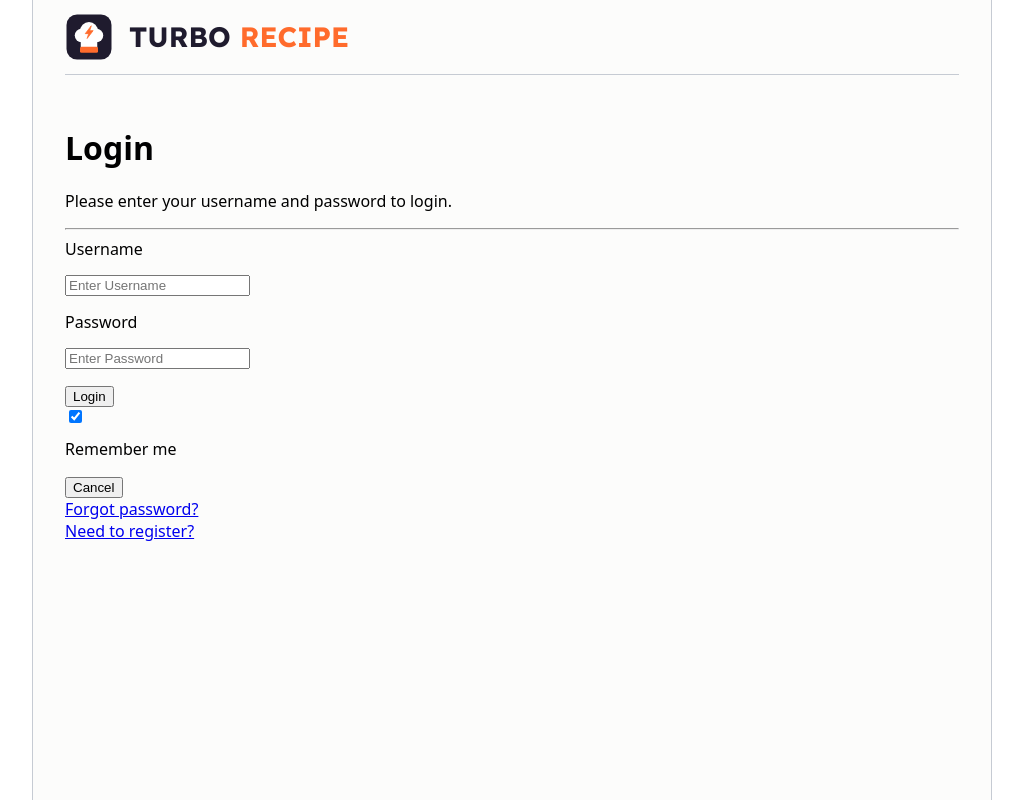
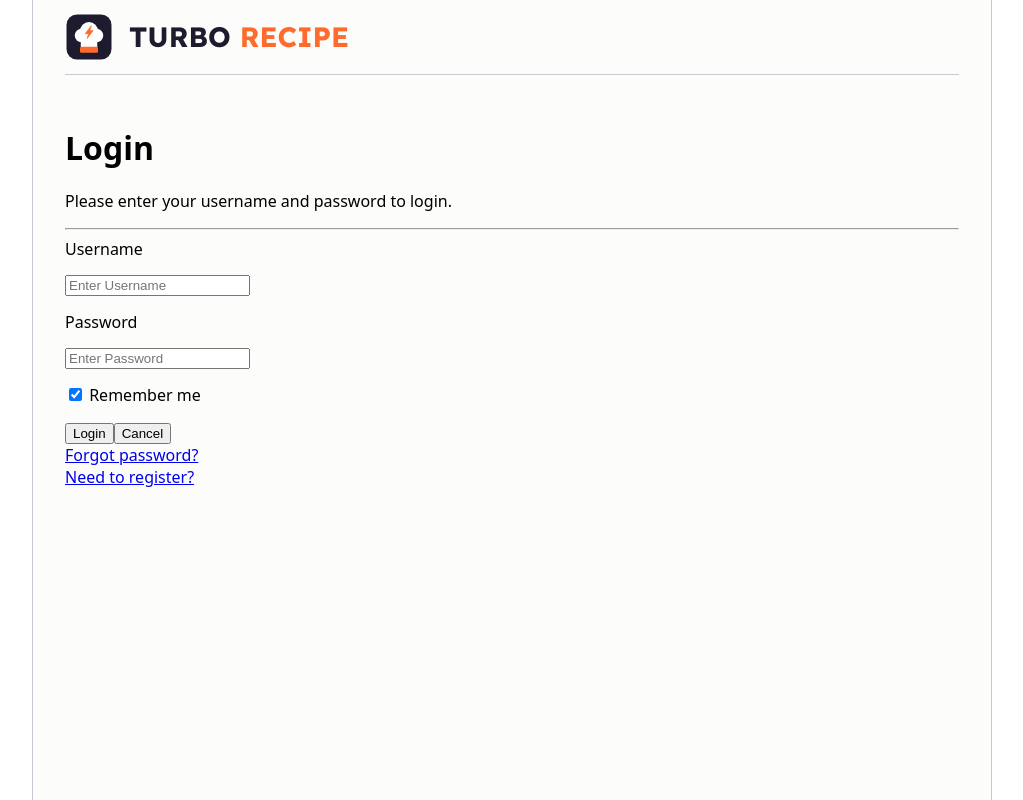
Before and after one commit to ArmandoCtrs/Turbo-Recipe, a React (Vite) app in the folder client/: page /login in a window 1280 px wide. Shown: the whole page, without its empty margins (128-1151 px from the left). Built offline with nearby package versions, Linux system fonts and the light colour scheme; no server answers.

Commit message:
Further updates to Login.jsx and App.csss to improve login page's styling.

```diff
--- a/client/src/App.css
+++ b/client/src/App.css
@@ -186,10 +186,11 @@ header * {
     border-radius: 4px;
 }
 
-input,
+input[type="password"],
+input[type="text"],
 label,
 textarea,
 select {
   display: block;
-  margin-bottom: 15px; /* Optional: Adds vertical spacing between fields */
+  margin-bottom: 15px
 }
--- a/client/src/pages/Login.jsx
+++ b/client/src/pages/Login.jsx
@@ -58,16 +58,17 @@ export function Login() {
                 <label htmlFor="password">Password</label>
                 <input type="password" placeholder="Enter Password" name="password" required />
 
-                <button type="submit">Login</button>
-
-                <label>
+                <label className="rememeber-checkbox">
                     <input
+                        className="rememeber-checkbox"
                         type="checkbox"
                         defaultChecked={true}
                         name="remember"
                     />{" "}
                     Remember me
                 </label>
+
+                <button type="submit">Login</button>
 
                 <button type="reset">Cancel</button>
                 {loginError && (
```
